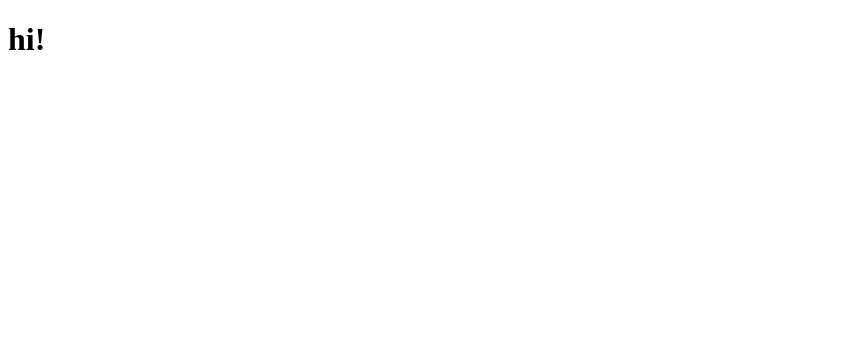
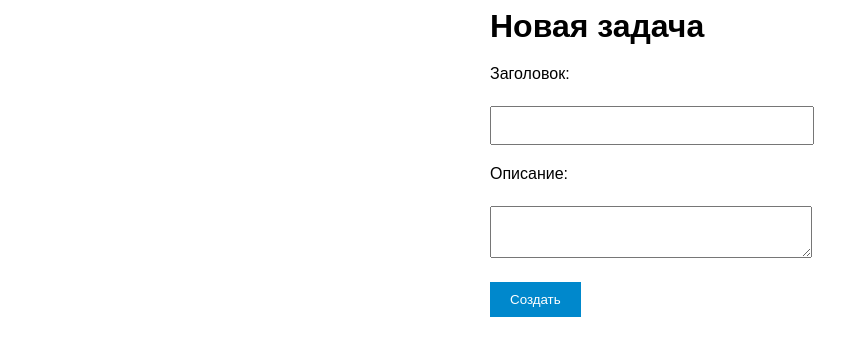
Before and after one commit to cocrdev/cocr-project-telegram-webapps, a plain HTML site: page index.html in a window 1280 px wide. Shown: the whole page, without its empty margins (0-868 px from the left). Drawn offline with Linux system fonts and the light colour scheme.

Commit message:
simple form

```diff
--- a/index.html
+++ b/index.html
@@ -1,12 +1,63 @@
 <!DOCTYPE html>
-<html lang="ru">
-    <head>
-        <meta charset="UTF-8">
-        <meta name="viewport" content="width=device-width, initial-scale=1.0">
-        <title>Document</title>
-    </head>
-    <body>
-        <h1>hi!</h1>
-        <script src="https://telegram.org/js/telegram-web-app.js"></script>
-    </body>
+<html>
+<head>
+    <title>Telegram WebApp for Bots</title>
+    <script src="https://telegram.org/js/telegram-web-app.js"></script>
+    <style>
+        body {
+            font-family: Arial, sans-serif;
+        }
+
+        form, h1 {
+            margin: 0 auto;
+            width: 300px;
+        }
+
+        label {
+            display: block;
+            margin-top: 20px;
+        }
+
+        input[type="text"], textarea {
+            width: 100%;
+            padding: 10px;
+            margin-top: 5px;
+        }
+
+        input[type="submit"] {
+            margin-top: 20px;
+            padding: 10px 20px;
+            background-color: #0088cc;
+            color: white;
+            border: none;
+            cursor: pointer;
+        }
+    </style>
+</head>
+<body>
+    <h1>Новая задача</h1>
+    <form id="telegramForm" onsubmit="submitForm(event)">
+        <label for="title">Заголовок:</label><br>
+        <input type="text" id="title" name="title"><br>
+        <label for="description">Описание:</label><br>
+        <textarea id="description" name="description"></textarea><br>
+        <input type="submit" value="Создать">
+    </form>
+
+    <script>
+        function submitForm(event) {
+            event.preventDefault();
+
+            var title = document.getElementById('title').value;
+            var description = document.getElementById('description').value;
+
+            var data = {
+                title: title,
+                description: description
+            };
+
+            Telegram.WebApp.sendData(JSON.stringify(data));
+        }
+    </script>
+</body>
 </html>
```
